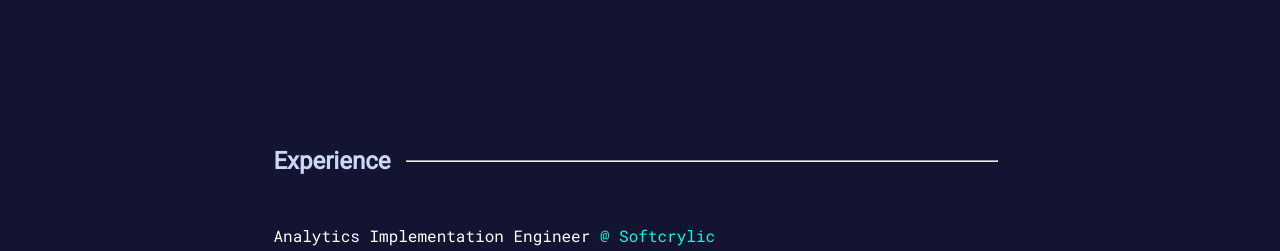
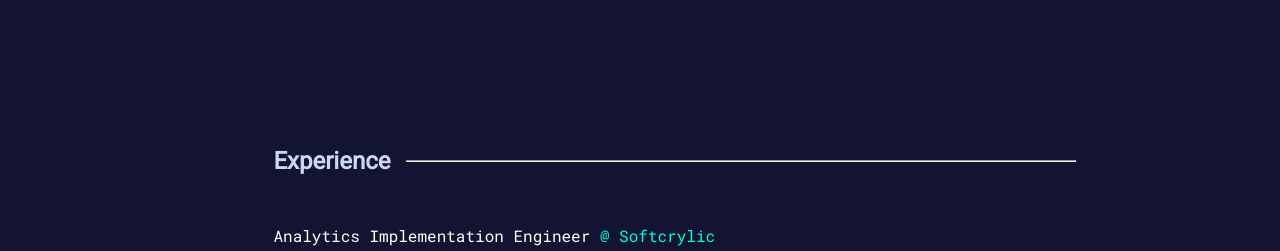
Before and after one commit to Cjstoney/portfolio_react, a React (Create React App) app: page / in a window 1280 px wide. Shown: the part 780-1031 px from the top of the page. Built offline with nearby package versions, Linux system fonts and the light colour scheme.

Commit message:
style: css clean up

```diff
--- a/src/components/experience/experience.css
+++ b/src/components/experience/experience.css
@@ -10,17 +10,15 @@
 .experience-header,
 .experience-list {
   margin-left: 15%;
+  grid-column-start: 2;
+  grid-column-end: span 3;
 }
 .experience-header {
   font-family: var(--default-font);
-  grid-column-start: 2;
-  grid-column-end: span 3;
-  margin-right: 10%;
 }
 
 .experience-list {
   grid-row-start: 2;
-  grid-column-start: 2;
   grid-column-end: span 3;
   padding: 0;
   list-style: none;
--- a/src/components/portfolio/portfolioSection/portfolioSection.css
+++ b/src/components/portfolio/portfolioSection/portfolioSection.css
@@ -5,9 +5,13 @@
   margin-top: 5rem;
 }
 
-.portfolio-header {
+.portfolio-header,
+.cards-container {
   grid-column-start: 2;
   grid-column-end: span 3;
+}
+
+.portfolio-header {
   margin-bottom: 2rem;
   font-family: var(--default-font);
 }
@@ -15,8 +19,6 @@
 .cards-container {
   display: grid;
   grid-row-start: 2;
-  grid-column-start: 2;
-  grid-column-end: span 3;
   grid-template-columns: repeat(3, 1fr);
   grid-gap: 1.5rem;
   grid-auto-rows: minMax(100px, auto);
```
